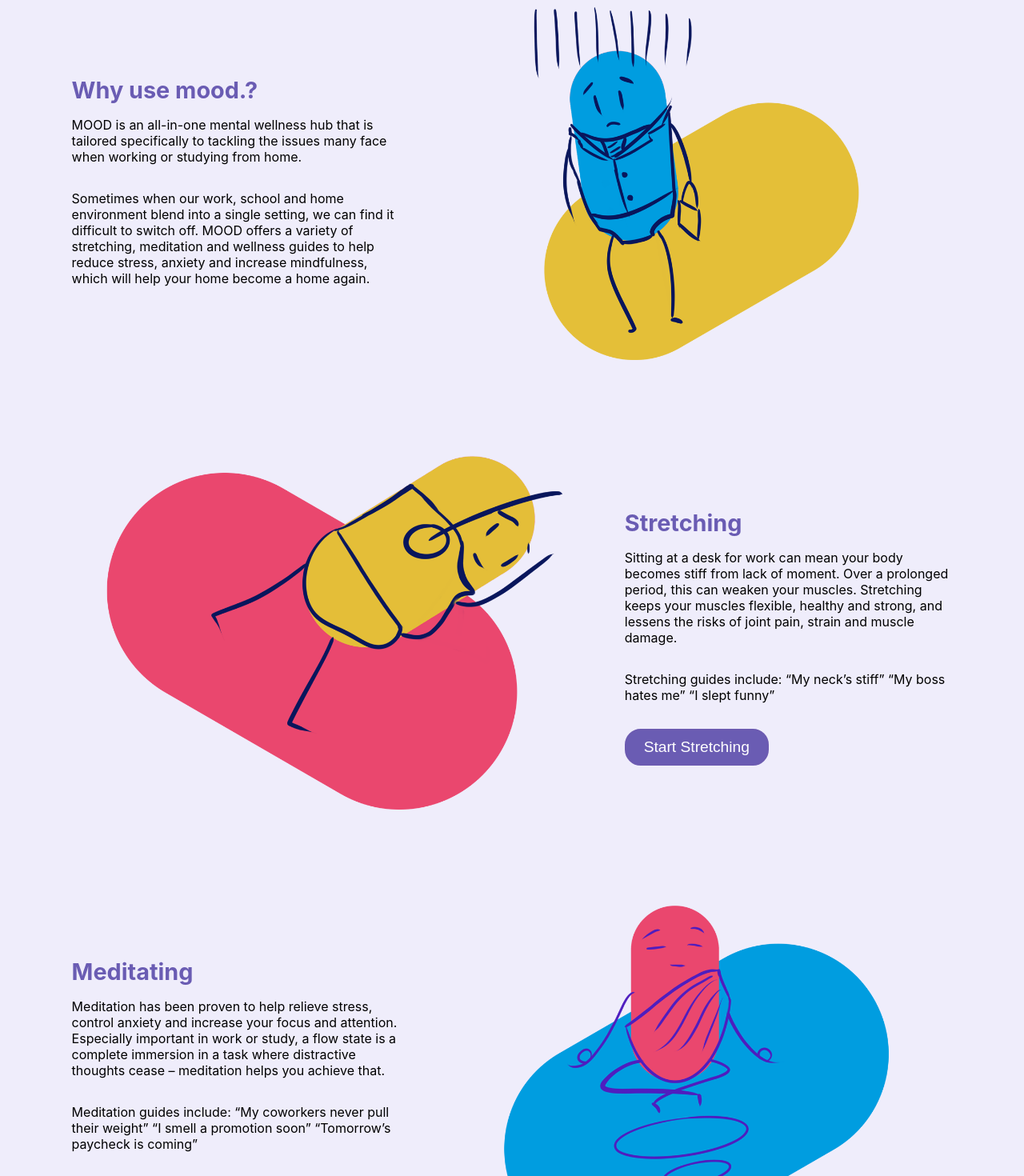
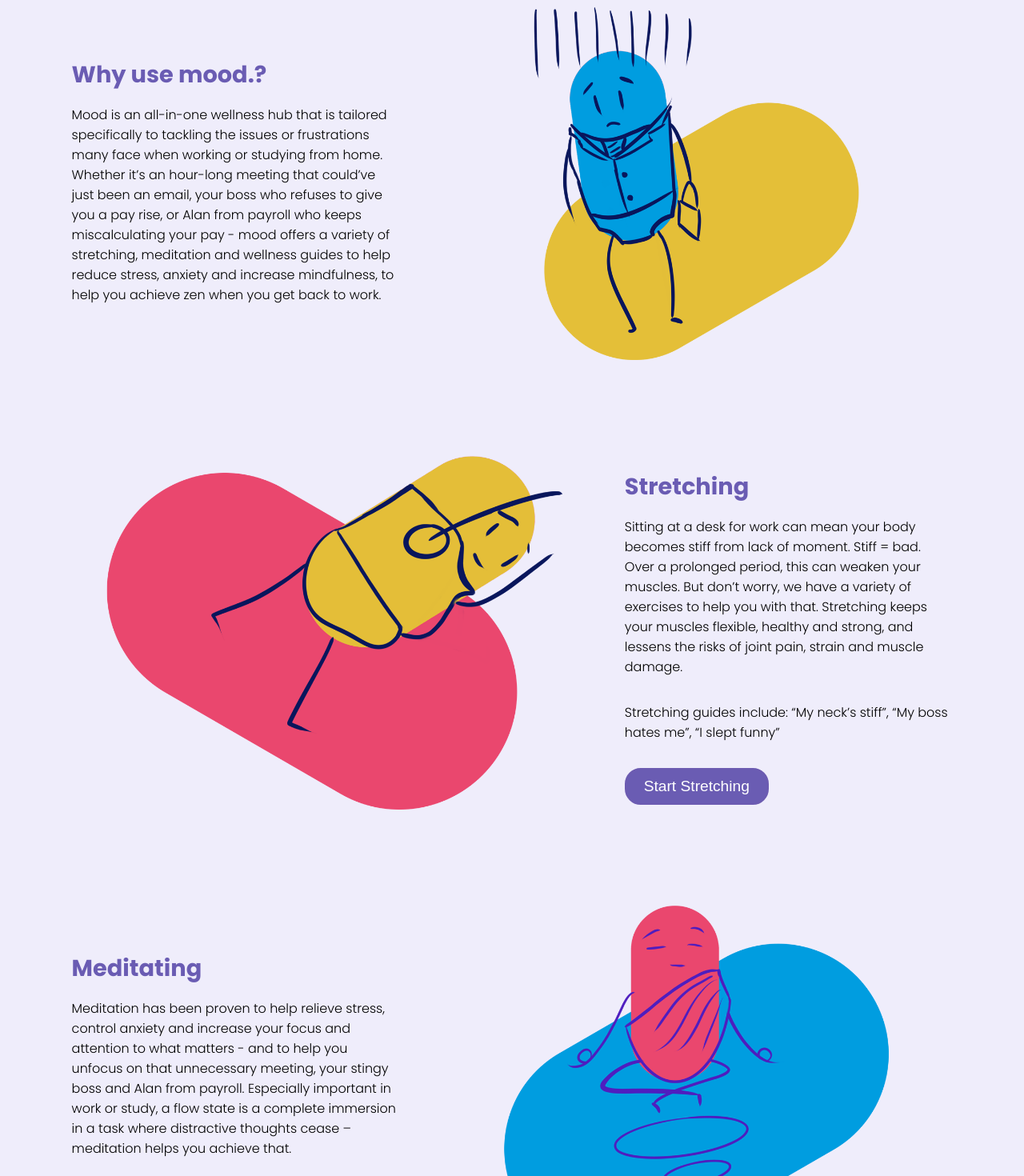
Before and after one commit to bryanwongyk/MOOD, a React (Create React App) app in the folder front-end/: page / in a window 1280 px wide. Shown: the part 660-2130 px from the top of the page at 80% size. Built offline with nearby package versions, Linux system fonts and the light colour scheme.

Commit message:
Poppins font added

```diff
--- a/front-end/src/components/pages/LandingPage/LandingPage.tsx
+++ b/front-end/src/components/pages/LandingPage/LandingPage.tsx
@@ -42,14 +42,12 @@
 				<div>
 					<Styledh1>Why use mood.?</Styledh1>
 					<p>
-						MOOD is an all-in-one mental wellness hub that is tailored specifically to tackling the issues
-						many face when working or studying from home.
-					</p>
-					<p>
-						Sometimes when our work, school and home environment blend into a single setting, we can find it
-						difficult to switch off. MOOD offers a variety of stretching, meditation and wellness guides to
-						help reduce stress, anxiety and increase mindfulness, which will help your home become a home
-						again.
+						Mood is an all-in-one wellness hub that is tailored specifically to tackling the issues or
+						frustrations many face when working or studying from home. Whether it’s an hour-long meeting
+						that could’ve just been an email, your boss who refuses to give you a pay rise, or Alan from
+						payroll who keeps miscalculating your pay - mood offers a variety of stretching, meditation and
+						wellness guides to help reduce stress, anxiety and increase mindfulness, to help you achieve zen
+						when you get back to work.
 					</p>
 				</div>
 			</SectionWrapper>
@@ -59,11 +57,12 @@
 				<div>
 					<Styledh1>Stretching</Styledh1>
 					<p>
-						Sitting at a desk for work can mean your body becomes stiff from lack of moment. Over a
-						prolonged period, this can weaken your muscles. Stretching keeps your muscles flexible, healthy
-						and strong, and lessens the risks of joint pain, strain and muscle damage.
+						Sitting at a desk for work can mean your body becomes stiff from lack of moment. Stiff = bad.
+						Over a prolonged period, this can weaken your muscles. But don’t worry, we have a variety of
+						exercises to help you with that. Stretching keeps your muscles flexible, healthy and strong, and
+						lessens the risks of joint pain, strain and muscle damage.
 					</p>
-					<p>Stretching guides include: “My neck’s stiff” “My boss hates me” “I slept funny”</p>
+					<p>Stretching guides include: “My neck’s stiff”, “My boss hates me”, “I slept funny”</p>
 					<Styledform method="get" action="/activities" style={{ width: '100%' }}>
 						<MyButton dark type="submit">
 							Start Stretching
@@ -78,12 +77,9 @@
 					<Styledh1>Meditating</Styledh1>
 					<p>
 						Meditation has been proven to help relieve stress, control anxiety and increase your focus and
-						attention. Especially important in work or study, a flow state is a complete immersion in a task
-						where distractive thoughts cease – meditation helps you achieve that.
-					</p>
-					<p>
-						Meditation guides include: “My coworkers never pull their weight” “I smell a promotion soon”
-						“Tomorrow’s paycheck is coming”
+						attention to what matters - and to help you unfocus on that unnecessary meeting, your stingy
+						boss and Alan from payroll. Especially important in work or study, a flow state is a complete
+						immersion in a task where distractive thoughts cease – meditation helps you achieve that.
 					</p>
 					<Styledform method="get" action="/activities" style={{ width: '100%' }}>
 						<MyButton dark type="submit">
--- a/front-end/src/index.css
+++ b/front-end/src/index.css
@@ -1,7 +1,9 @@
+@import url('https://fonts.googleapis.com/css2?family=Poppins:wght@300;500;700&display=swap');
+
 body {
 	margin: 0;
-	font-family: -apple-system, BlinkMacSystemFont, 'Segoe UI', 'Roboto', 'Oxygen', 'Ubuntu', 'Cantarell', 'Fira Sans',
-		'Droid Sans', 'Helvetica Neue', sans-serif;
+	font-family: 'Poppins', -apple-system, BlinkMacSystemFont, 'Segoe UI', 'Roboto', 'Oxygen', 'Ubuntu', 'Cantarell',
+		'Fira Sans', 'Droid Sans', 'Helvetica Neue', sans-serif;
 	-webkit-font-smoothing: antialiased;
 	-moz-osx-font-smoothing: grayscale;
 	height: 100vh;
@@ -9,6 +11,22 @@
 	overflow-x: hidden;
 }
 
+h1 {
+	font-weight: 700;
+}
+
+h2 {
+	font-weight: 700;
+}
+
+h3 {
+	font-weight: 500;
+}
+
+p {
+	font-weight: 300;
+}
+
 code {
 	font-family: source-code-pro, Menlo, Monaco, Consolas, 'Courier New', monospace;
 }
```
